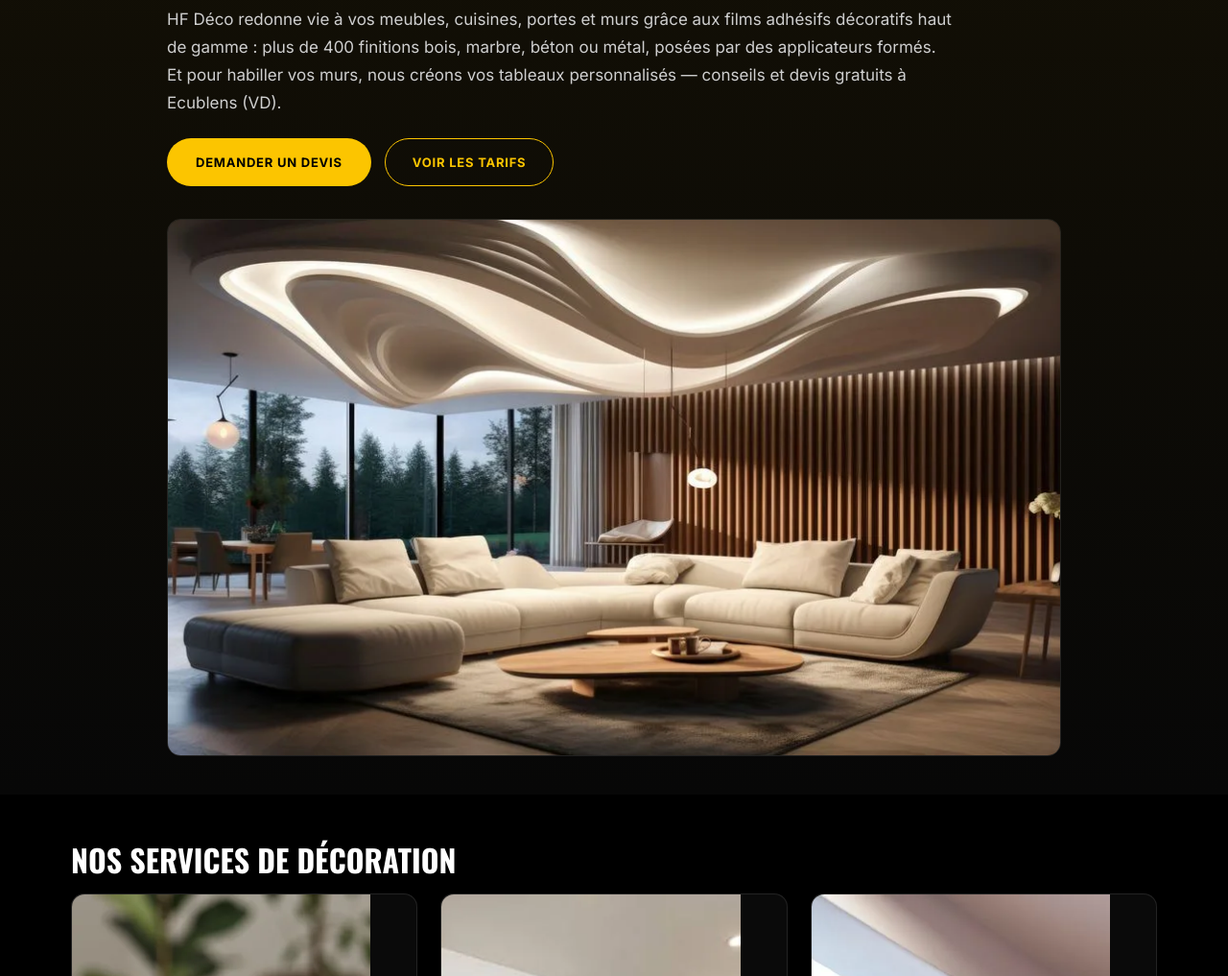
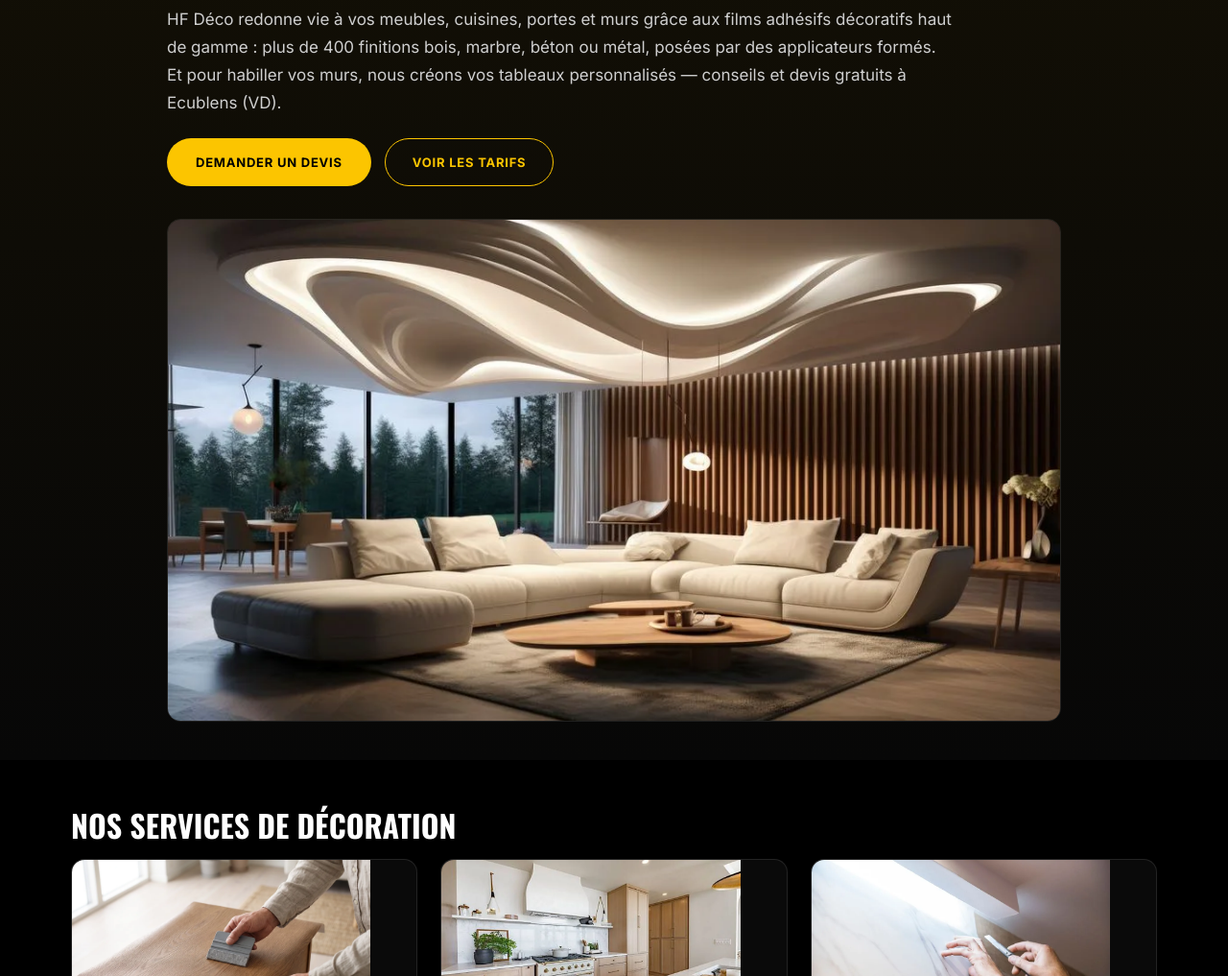
Before and after one commit to 13Rebel13/HF-Deco, a plain HTML site: page index.html in a window 1280 px wide. Shown: the part 283-1300 px from the top of the page at 96% size. Drawn offline with nearby package versions, Linux system fonts and the light colour scheme.

Commit message:
Fix affichage images : height:auto pour que le ratio CSS prime sur l'attribut height

```diff
--- a/css/style.css
+++ b/css/style.css
@@ -33,8 +33,8 @@ li{margin-bottom:6px}
 .grid2{display:grid;grid-template-columns:1fr 1fr;gap:24px}
 .grid3{display:grid;grid-template-columns:repeat(3,1fr);gap:24px}
 .card{background:var(--bk2);border:1px solid var(--brd);border-radius:14px;padding:26px 24px;display:flex;flex-direction:column;gap:10px;overflow:hidden}
-.card .thumb{width:calc(100% + 48px);margin:-26px -24px 6px;aspect-ratio:16/9;object-fit:cover;display:block}
-.ph{width:100%;aspect-ratio:16/9;object-fit:cover;border-radius:14px;border:1px solid var(--brd);display:block}
+.card .thumb{width:calc(100% + 48px);margin:-26px -24px 6px;height:auto;aspect-ratio:16/9;object-fit:cover;display:block}
+.ph{width:100%;height:auto;aspect-ratio:16/9;object-fit:cover;border-radius:14px;border:1px solid var(--brd);display:block}
 .ph-strip{display:grid;grid-template-columns:repeat(3,1fr);gap:14px;margin-top:26px}
 .ph-strip .ph{aspect-ratio:4/3}
 @media(max-width:760px){.ph-strip{grid-template-columns:1fr}}
```
